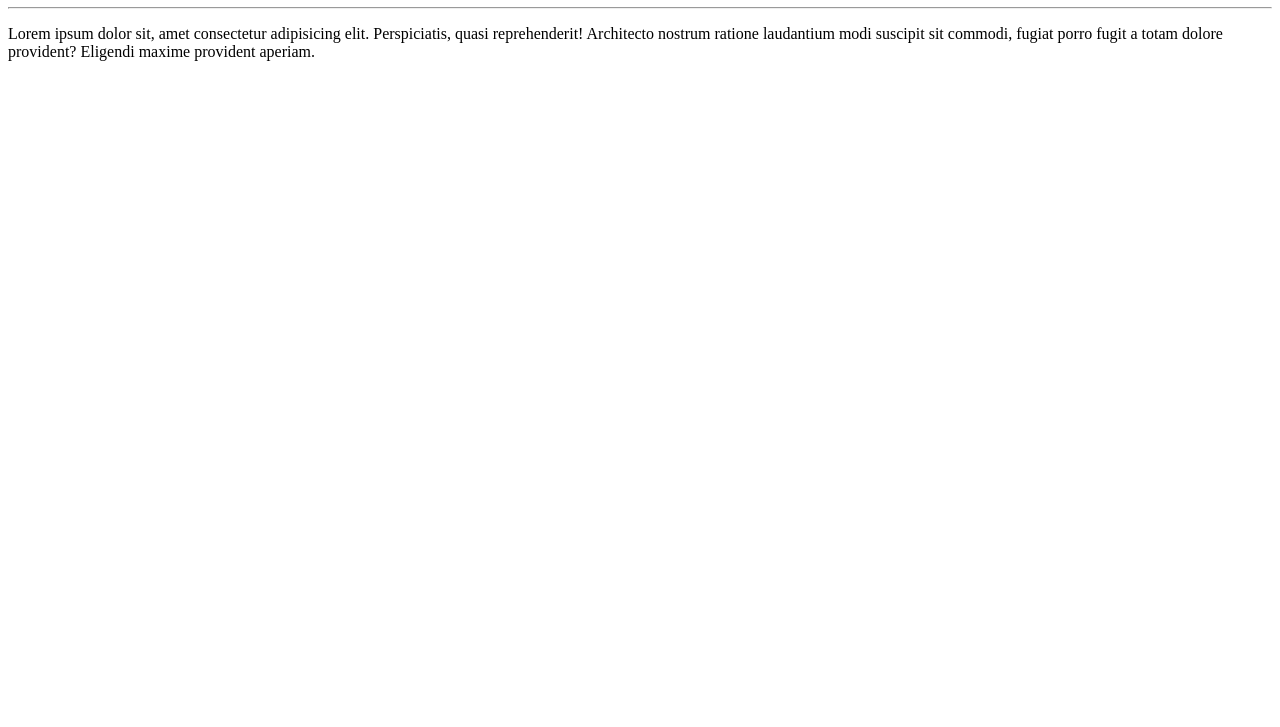
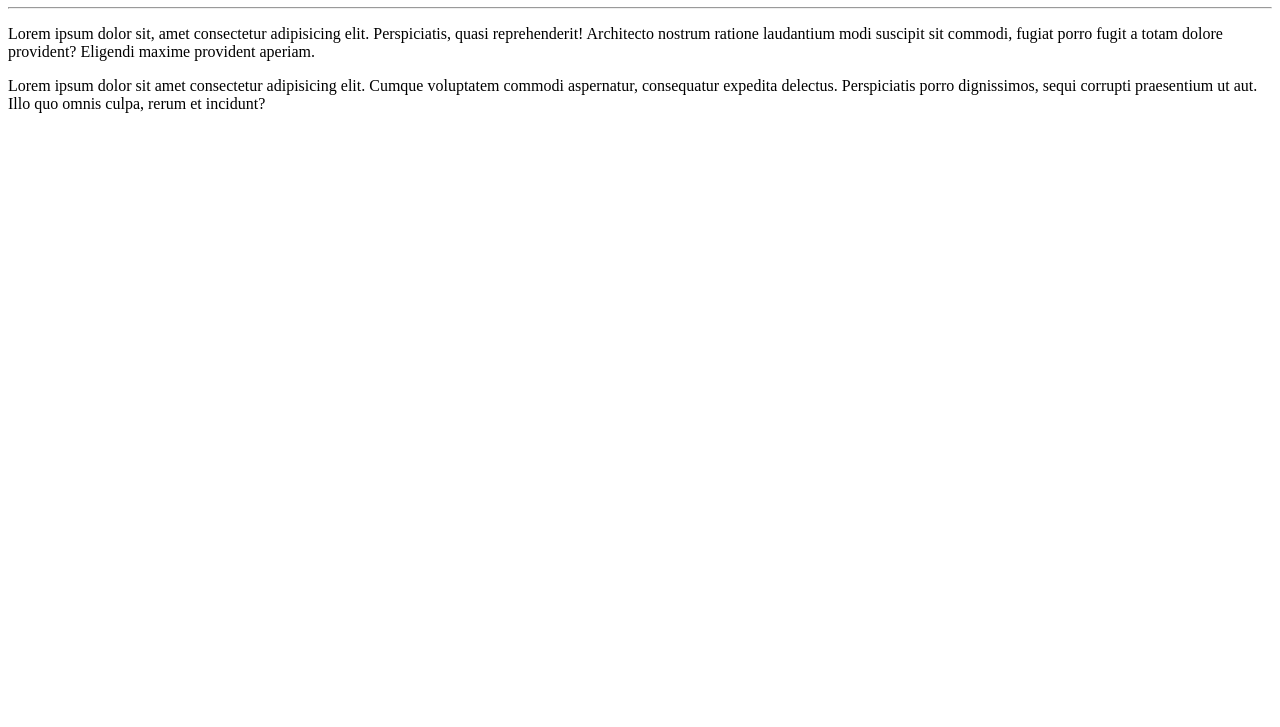
Before and after one commit to Ziragn/Ola-Mundo, a plain HTML site: page site-exemplo/index.html in a window 1280 px wide. Shown: the part 73-800 px from the top of the page. Drawn offline with Linux system fonts and the light colour scheme.

Commit message:
Adicionei um parágrafo

```diff
--- a/site-exemplo/index.html
+++ b/site-exemplo/index.html
@@ -9,6 +9,7 @@
     <h1>Olá, Mundo!</h1>
     <hr>
     <p>Lorem ipsum dolor sit, amet consectetur adipisicing elit. Perspiciatis, quasi reprehenderit! Architecto nostrum ratione laudantium modi suscipit sit commodi, fugiat porro fugit a totam dolore provident? Eligendi maxime provident aperiam.</p>
+    <p>Lorem ipsum dolor sit amet consectetur adipisicing elit. Cumque voluptatem commodi aspernatur, consequatur expedita delectus. Perspiciatis porro dignissimos, sequi corrupti praesentium ut aut. Illo quo omnis culpa, rerum et incidunt?</p>
 
 </body>
 </html>
```
